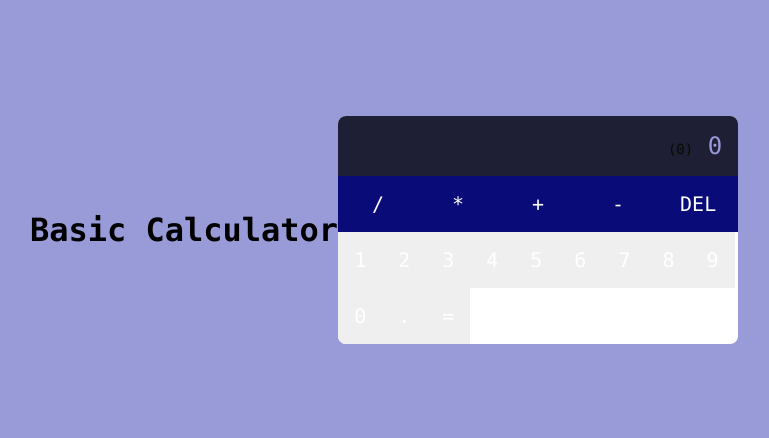
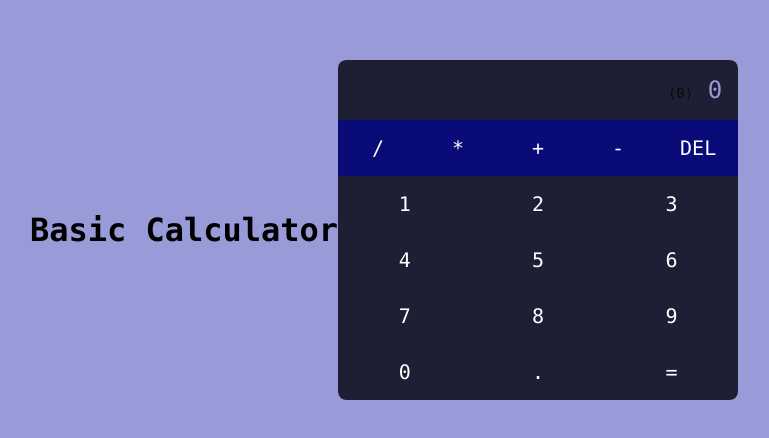
Before and after one commit to David-P-Molina/basic-calculator, a React (Create React App) app: page / in a window 1280 px wide. Shown: the part 170-608 px from the top of the page, without its empty margins (256-1025 px from the left). Built offline with nearby package versions, Linux system fonts and the light colour scheme.

Commit message:
Style digit buttons

```diff
--- a/src/index.css
+++ b/src/index.css
@@ -64,7 +64,19 @@ button:hover {
 .operators {
     display: flex;
 }
+
 .operators button {
     flex: 1 1 0%;
     background-color: var(--primary);
 }
+
+.digits {
+    display: flex;
+    flex-wrap: wrap;
+}
+
+.digits button {
+    flex: 1 1 33.333%;
+    max-width: ;
+    background-color: var(--dark);
+}
```
